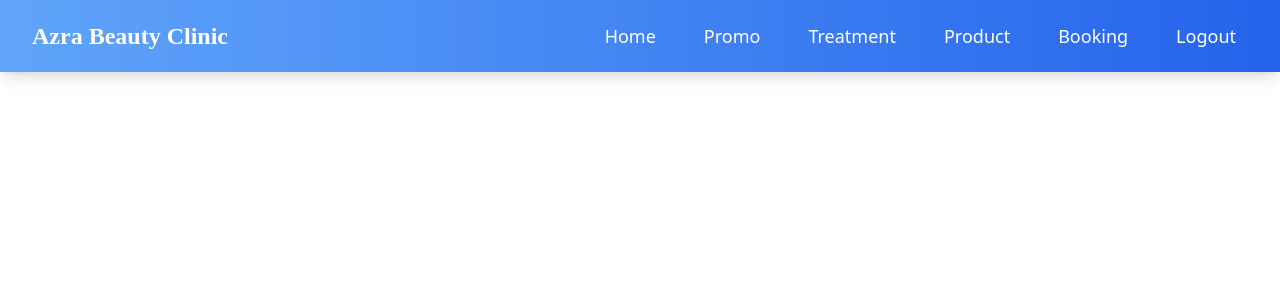
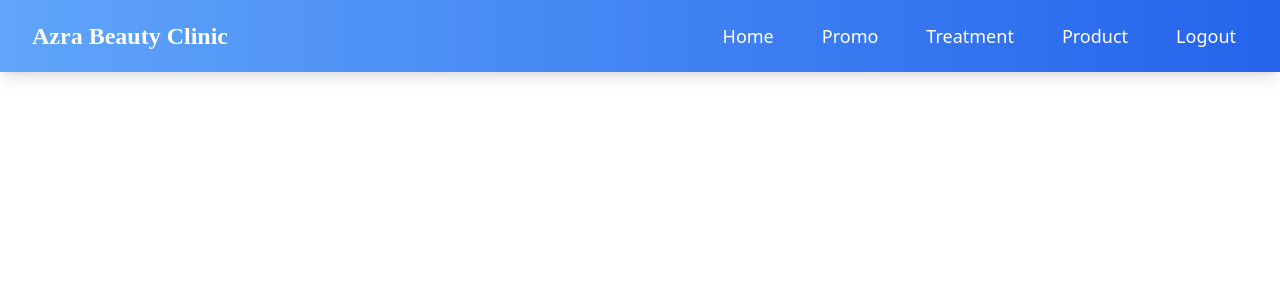
Before and after one commit to Wassabie/klinik_kecantikan, a PHP site: page /klinik_pweb/layout/navbar.php in a window 1280 px wide. Shown: the top 300 px of the page. Run offline with PHP 8.4, Linux system fonts and the light colour scheme; some libraries are stand-ins or nearby versions; some web fonts are replaced.

Commit message:
menghilangkan booking pada navbar

```diff
--- a/layout/navbar.php
+++ b/layout/navbar.php
@@ -52,12 +52,6 @@ $current_page = basename($_SERVER['PHP_SELF']);
           </a>
         </li>
         <li>
-          <a href="booking.php"
-            class="rounded-md px-3 py-2 text-lg font-medium hover:bg-blue-500 hover:bg-opacity-80 <?= $current_page == 'product.php' ? 'bg-blue-700' : '' ?>">
-            Booking
-          </a>
-        </li>
-        <li>
           <a href="../logout.php" class="rounded-md px-3 py-2 text-lg font-medium hover:bg-blue-500 hover:bg-opacity-80">
             Logout
           </a>
```
